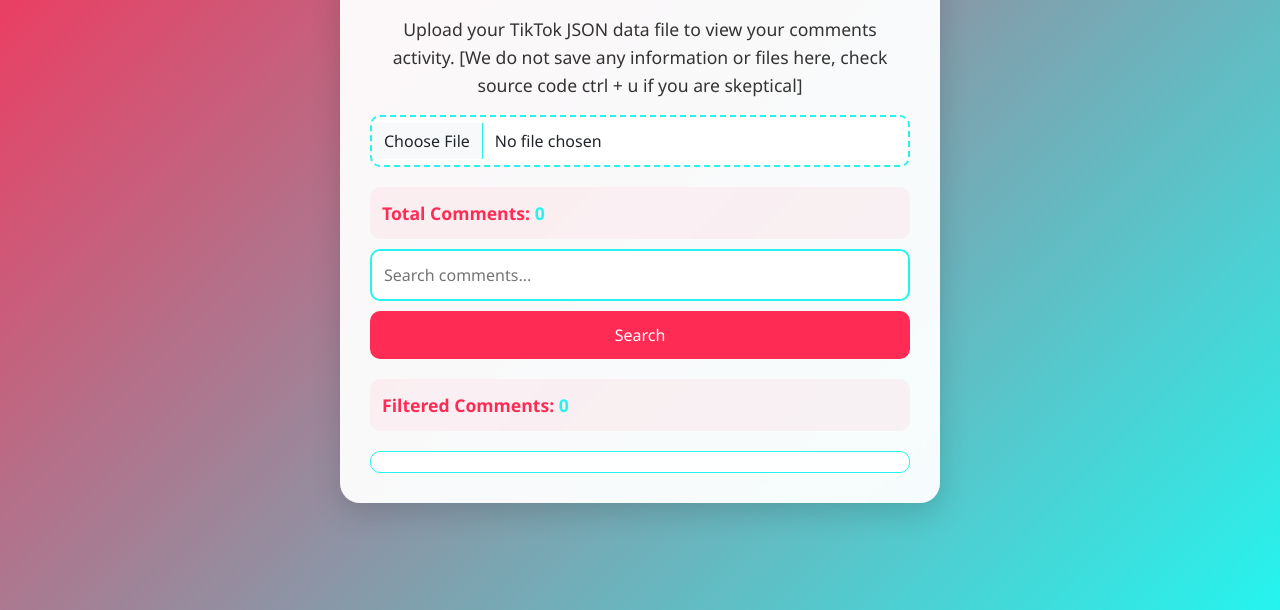
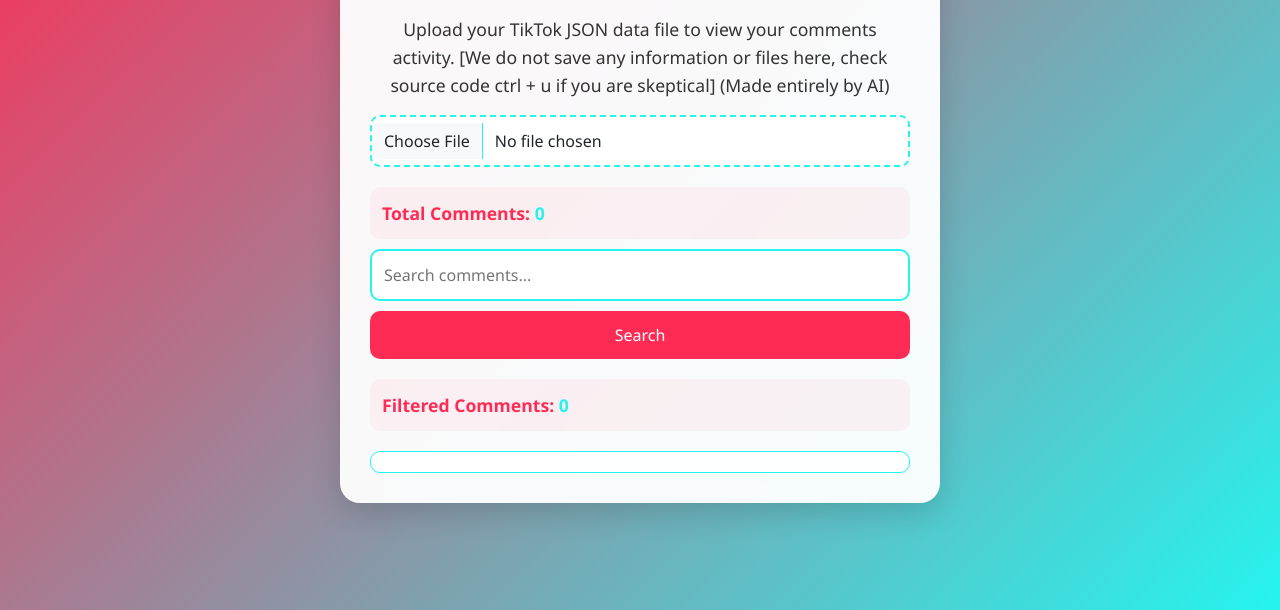
Before and after one commit to Reconza/tikcomment, a plain HTML site: page index.html in a window 1280 px wide. Shown: the part 190-800 px from the top of the page. Drawn offline with nearby package versions, Linux system fonts and the light colour scheme.

Commit message:
Update index.html

```diff
--- a/index.html
+++ b/index.html
@@ -139,7 +139,7 @@
 <body>
     <div class="container">
         <h1>TikTok Comments Viewer</h1>
-        <p class="text-center">Upload your TikTok JSON data file to view your comments activity. [We do not save any information or files here, check source code ctrl + u if you are skeptical]</p>
+        <p class="text-center">Upload your TikTok JSON data file to view your comments activity. [We do not save any information or files here, check source code ctrl + u if you are skeptical] (Made entirely by AI)</p>
         <div class="mb-3">
             <input type="file" id="fileInput" class="form-control">
         </div>
```
